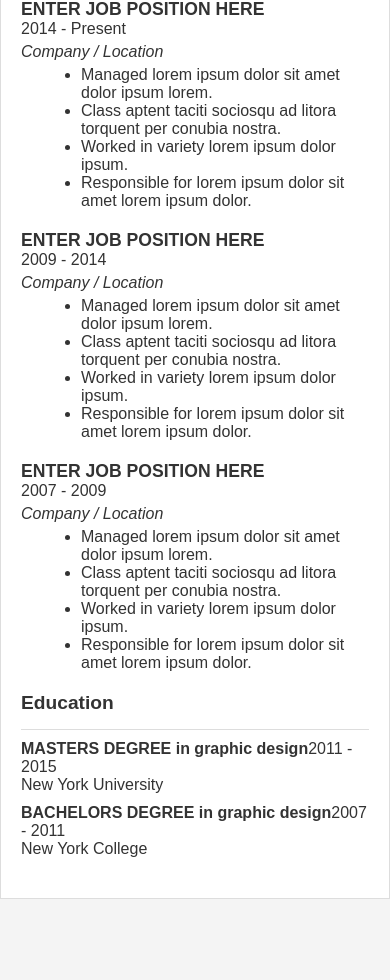
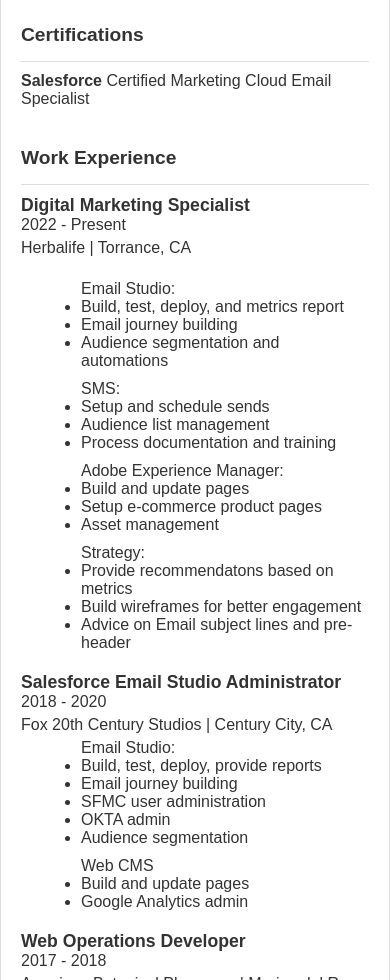
Before and after one commit to victoraul1/resume, a React (Create React App) app: page / in a window 390 px wide. Shown: the part 1020-2000 px from the top of the page. Before the commit the page ends 1919 px from the top, so only its background shows below. Built offline with nearby package versions, Linux system fonts and the light colour scheme.

Commit message:
Updated project structure and files for responsive grid

```diff
--- a/src/components/Resume.js
+++ b/src/components/Resume.js
@@ -29,17 +29,28 @@
           <section>
             <h3>Skills</h3>
             <div className="underline"></div>
-            <p><strong>DESIGN SOFTWARES:</strong> Adobe Photoshop, Adobe Premierer</p>
-            <p><strong>Programming:</strong> HTML, CSS, Javascript React, Python, Flutter</p>
+            <p><strong>Programming:</strong> HTML, CSS, Javascript, Node.js, nginx, React, Python, Flutter</p>
             <p><strong>Analytics:</strong> Google Analytics, Adobe Analytics</p>
             <p><strong>AI: </strong>chatGPT, NLP, Machine Learning, Generative AI</p>
+            <p><strong>Design Software:</strong> Adobe Photoshop, Adobe Premiere</p>
           </section>
 
           <section>
-            <h3>Awards</h3>
+            <h3>Projects | Portfolio</h3>
             <div className="underline"></div>
-            <p><strong>LOGO DESIGN AWARD</strong> Contest Lorem Ipsum February 2014</p>
-            <p><strong>DESIGN AWARD</strong> Contest Lorem Ipsum February 2014</p>
+
+            <p><strong>React</strong> www.readmysubjectline.com</p>
+            <p><strong>PHP</strong> www.moveyourcar.org</p>
+            <p><strong>Flutter</strong> www.constitucion.pe</p>
+            <p><strong>Wordpress</strong><br /> www.mimenu.pe<br /> www.automovil.tech<br /> www.elecciones2026.pe<br /> www.hn-rewards.com</p>
+
+          </section>
+
+          <section>
+            <h3>Certifications</h3>
+            <div className="underline"></div>
+            <p><strong>Salesforce</strong> Certified Marketing Cloud Email Specialist</p>
+
           </section>
         </div>
 
@@ -49,41 +60,111 @@
             <div className="underline"></div>
             <div className="job">
               <div className="job-header">
-                <h4>ENTER JOB POSITION HERE</h4>
-                <span>2014 - Present</span>
+                <h4>Digital Marketing Specialist</h4>
+                <span>2022 - Present</span>
               </div>
-              <p><em>Company / Location</em></p>
+              <p>Herbalife | Torrance, CA</p>
+             <br />
               <ul>
-                <li>Managed lorem ipsum dolor sit amet dolor ipsum lorem.</li>
-                <li>Class aptent taciti sociosqu ad litora torquent per conubia nostra.</li>
-                <li>Worked in variety lorem ipsum dolor ipsum.</li>
-                <li>Responsible for lorem ipsum dolor sit amet lorem ipsum dolor.</li>
+                Email Studio:
+                <li>Build, test, deploy, and metrics report</li>
+                <li>Email journey building</li>
+                <li>Audience segmentation and automations</li>
+              </ul>
+
+              <ul>
+                SMS:
+                <li>Setup and schedule sends</li>
+                <li>Audience list management</li>
+                <li>Process documentation and training</li>
+              </ul>
+
+              <ul>
+                Adobe Experience Manager:
+                <li>Build and update pages</li>
+                <li>Setup e-commerce product pages</li>
+                <li>Asset management</li>
+              </ul>
+
+              <ul>
+              Strategy:
+                <li>Provide recommendatons based on metrics</li>
+                <li>Build wireframes for better engagement</li>
+                <li>Advice on Email subject lines and pre-header</li>
+              </ul>
+
+            </div>
+            <div className="job">
+              <div className="job-header">
+                <h4>Salesforce Email Studio Administrator</h4>
+                <span>2018 - 2020</span>
+              </div>
+              <p>Fox 20th Century Studios | Century City, CA</p>
+
+              <ul>
+                Email Studio:
+                <li>Build, test, deploy, provide reports</li>
+                <li>Email journey building</li>
+                <li>SFMC user administration</li>
+                <li>OKTA admin</li>
+                <li>Audience segmentation</li>
+              </ul>
+
+              <ul>
+              Web CMS
+                <li>Build and update pages</li>
+                <li>Google Analytics admin</li>
               </ul>
             </div>
             <div className="job">
               <div className="job-header">
-                <h4>ENTER JOB POSITION HERE</h4>
-                <span>2009 - 2014</span>
+                <h4>Web Operations Developer</h4>
+                <span>2017 - 2018</span>
               </div>
-              <p><em>Company / Location</em></p>
+              <p>American Botanical Pharmacy | Marina del Rey, CA</p>
               <ul>
-                <li>Managed lorem ipsum dolor sit amet dolor ipsum lorem.</li>
-                <li>Class aptent taciti sociosqu ad litora torquent per conubia nostra.</li>
-                <li>Worked in variety lorem ipsum dolor ipsum.</li>
-                <li>Responsible for lorem ipsum dolor sit amet lorem ipsum dolor.</li>
+              Mailchimp Administrator:
+              <li>Build, test, deploy, and metrics report</li>
+              <li>Email automations</li>
+              <li>Audience segmentation</li>
+              </ul>
+
+              <ul>
+              CMS Management:
+              <li>Build and update pages</li>
+              <li>Setup e-commerce product pages</li>
+              <li>Asset management</li>
+              <li>Google Analytics metrics</li>
+              <li>Social media PPC campaign management</li>
               </ul>
             </div>
+
             <div className="job">
               <div className="job-header">
-                <h4>ENTER JOB POSITION HERE</h4>
-                <span>2007 - 2009</span>
+                <h4>Web Content Publisher</h4>
+                <span>2013 - 2017</span>
               </div>
-              <p><em>Company / Location</em></p>
+              <p>Herbalife | Torrance, CA</p>
               <ul>
-                <li>Managed lorem ipsum dolor sit amet dolor ipsum lorem.</li>
-                <li>Class aptent taciti sociosqu ad litora torquent per conubia nostra.</li>
-                <li>Worked in variety lorem ipsum dolor ipsum.</li>
-                <li>Responsible for lorem ipsum dolor sit amet lorem ipsum dolor.</li>
+              Salesforce ExactTarget:
+              <li>Build, test, deploy, and metrics report</li>
+              <li>Email journey building</li>
+              <li>Audience segmentation and automations</li>
+              <li>Process documentation and training</li>
+              </ul>
+
+              <ul>
+              Teamsite (CMS):
+              <li>Build and update pages</li>
+              <li>Setup e-commerce product pages</li>
+              <li>Asset management</li>
+              </ul>
+
+              <ul>
+                SMS:
+                <li>Setup and schedule sends</li>
+                <li>Audience list management</li>
+                <li>Process documentation and training</li>
               </ul>
             </div>
           </section>
@@ -92,12 +173,12 @@
             <h3>Education</h3>
             <div className="underline"></div>
             <div className="education-item">
-              <p><strong>MASTERS DEGREE in graphic design</strong><span>2011 - 2015</span></p>
-              <p>New York University</p>
+              <p><strong>BACHELORS DEGREE in Information Technology</strong><span> 2014 - 2017</span></p>
+              <p>University of Phoenix</p>
             </div>
             <div className="education-item">
-              <p><strong>BACHELORS DEGREE in graphic design</strong><span>2007 - 2011</span></p>
-              <p>New York College</p>
+              <p><strong>ASSOCIATES DEGREE in Computer Networking</strong><span> 2004 - 2007</span></p>
+              <p>College of the Canyons</p>
             </div>
           </section>
         </div>
```
